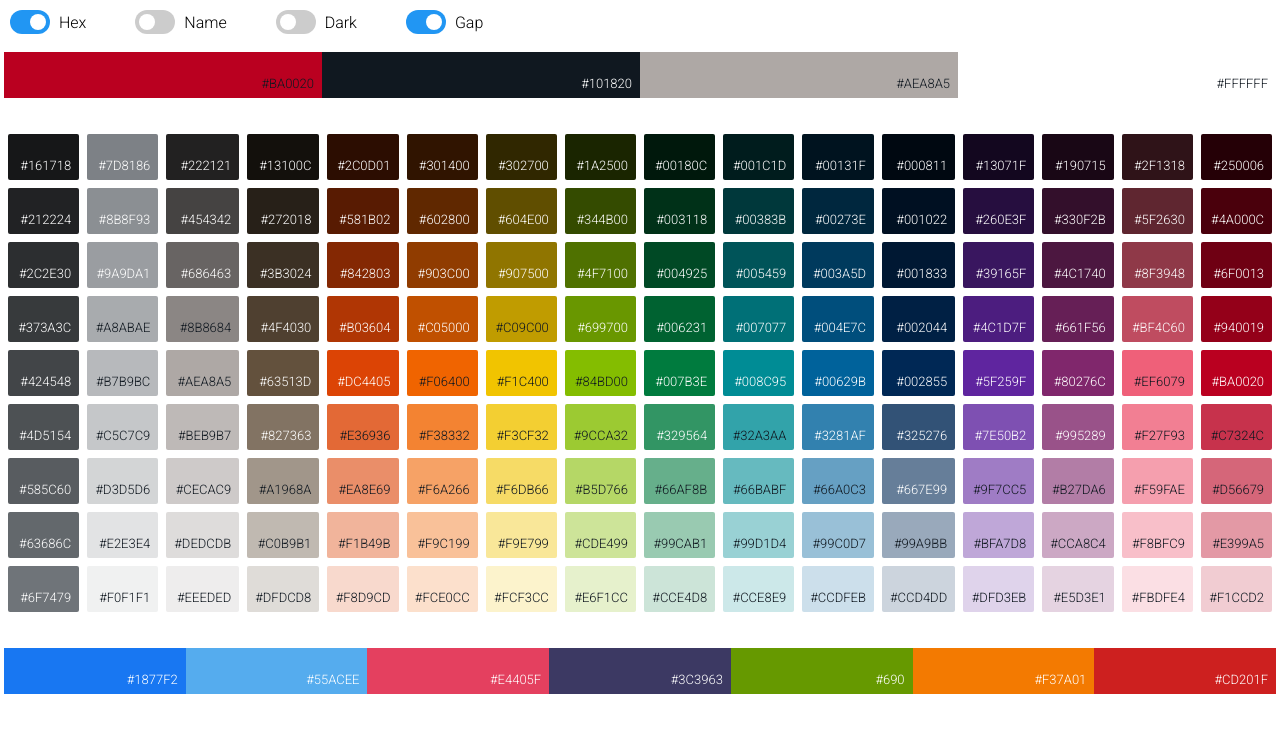
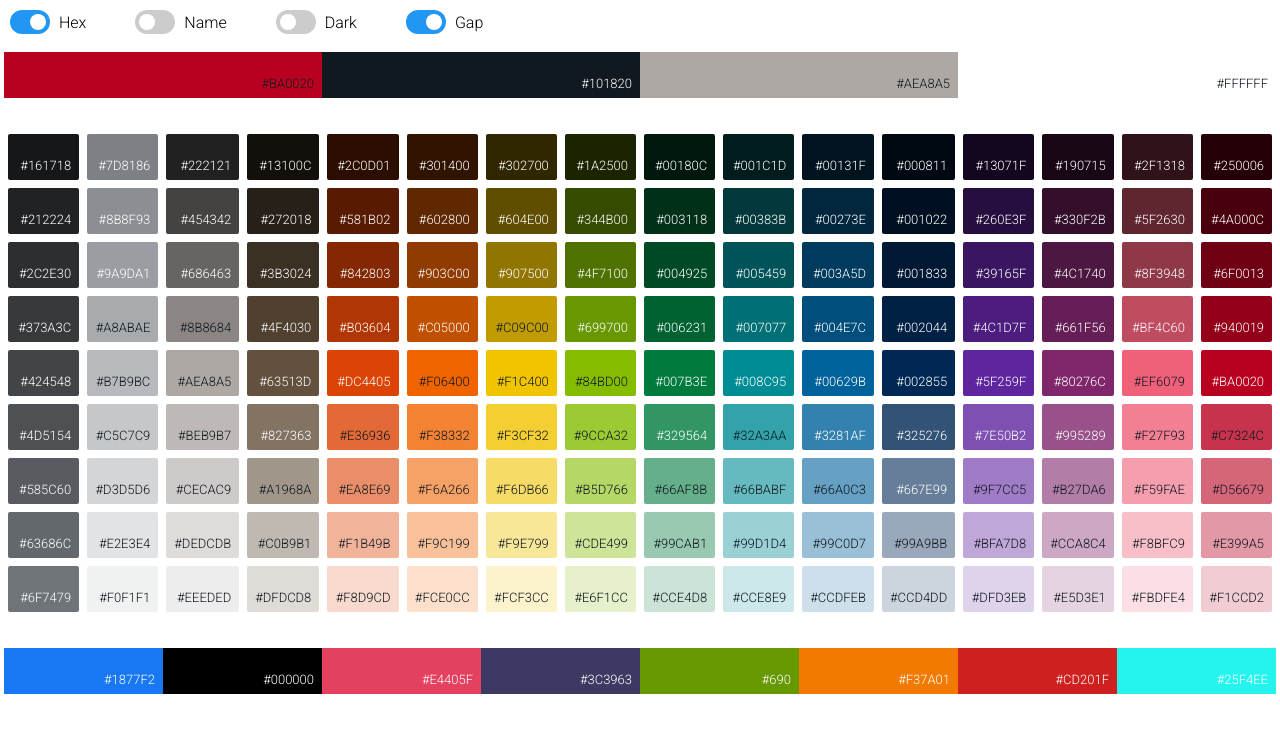
Before and after one commit to phat1989/wscolor, a plain HTML site: page index.html in a window 1280 px wide. Drawn offline with nearby package versions, Linux system fonts and the light colour scheme.

Commit message:
Update index.html

```diff
--- a/index.html
+++ b/index.html
@@ -300,12 +300,13 @@
   	.red-100 {background-color: #f1ccd2}
 
 	.fb {background-color: #1877f2}
-	.tw {background-color: #55acee}
+	.tw {background-color: #000000}
 	.ig {background-color: #e4405f}
 	.fr {background-color: #3C3963}
 	.nw {background-color: #690}
 	.bl {background-color: #f37a01}
 	.yt {background-color: #cd201f}
+	.tt {background-color: #25f4ee;}
 </style>
 <style>
 	.horizontal {
@@ -322,6 +323,9 @@
 	}
 	.horizontal.s li:hover {
 		transform: scale(1.04);
+	}
+	.horizontal.s .name {
+		text-transform: unset;
 	}
 </style>
 <style>
@@ -561,12 +565,13 @@
 	<div class="horizontal s color">
 	    <ul>
 	        <li class="fb w" onclick="clipboard('.fbz')"><span class="name">Facebook</span><span class="hex fbz">#1877f2</span></li>
-	        <li class="tw w" onclick="clipboard('.twz')"><span class="name">Twitter</span><span class="hex twz">#55acee</span></li>
+	        <li class="tw w" onclick="clipboard('.twz')"><span class="name">X</span><span class="hex twz">#000000</span></li>
 	        <li class="ig w" onclick="clipboard('.igz')"><span class="name">Instagram</span><span class="hex igz">#e4405f</span></li>
 	        <li class="fr w" onclick="clipboard('.frz')"><span class="name">Forum</span><span class="hex frz">#3C3963</span></li>
 	        <li class="nw w" onclick="clipboard('.nwz')"><span class="name">News</span><span class="hex nwz">#690</span></li>
 	        <li class="bl w" onclick="clipboard('.blz')"><span class="name">Blog</span><span class="hex blz">#f37a01</span></li>
 	        <li class="yt w" onclick="clipboard('.ytz')"><span class="name">YouTube</span><span class="hex ytz">#cd201f</span></li>
+	        <li class="tt w" onclick="clipboard('.ttz')"><span class="name">TikTok</span><span class="hex ttz">#25f4ee</span></li>
 	    </ul>
 	</div>
 
```
